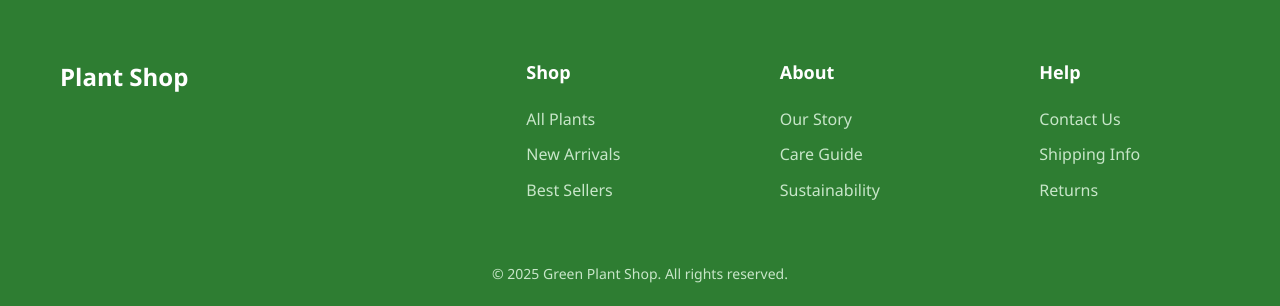
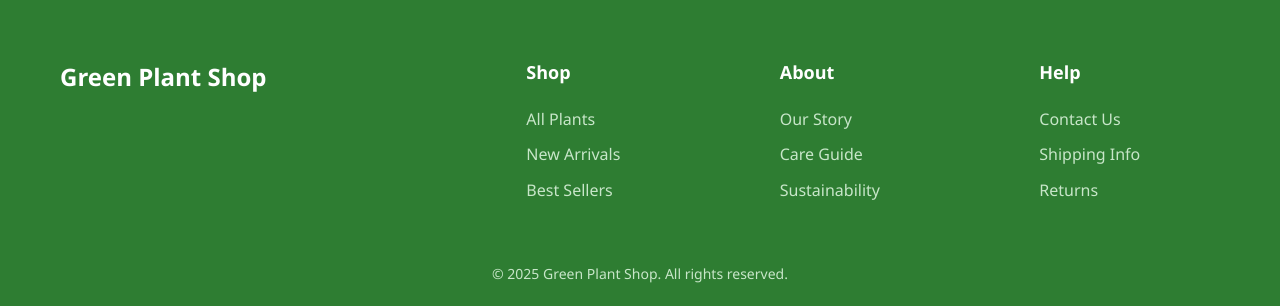
Before and after one commit to syedazfaralam/PH-2-plant-shop, a plain HTML site: page index.html in a window 1280 px wide. Shown: the part 3320-3626 px from the top of the page. Drawn offline with Linux system fonts and the light colour scheme.

Commit message:
green plant shop 3

```diff
--- a/index.html
+++ b/index.html
@@ -624,7 +624,7 @@
     <!-- Footer -->
     <footer class="footer">
         <div class="container">
-            <div class="footer-logo">Plant Shop</div>
+            <div class="footer-logo">Green Plant Shop</div>
             <div class="footer-links">
                 <div class="link-group">
                     <h4>Shop</h4>
```
